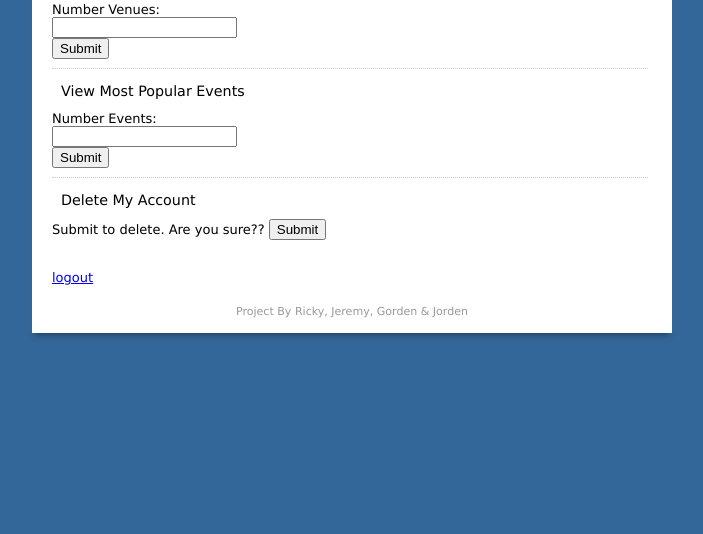
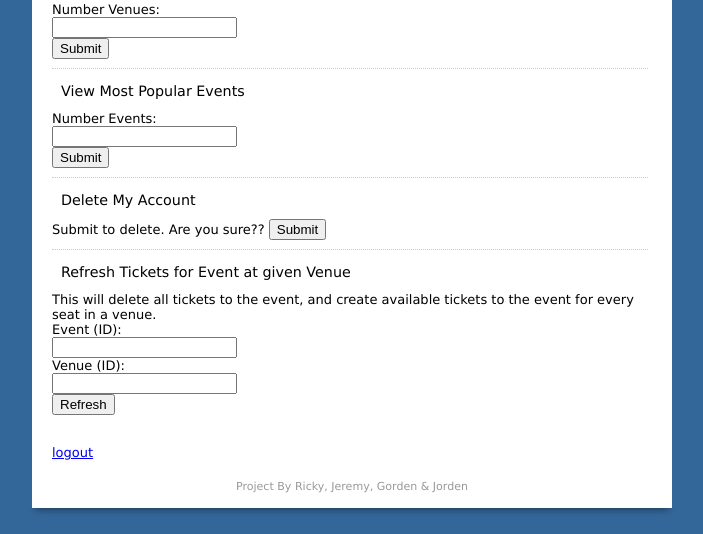
Before and after one commit to rsingla92/pigs, a PHP site: page /organizer.html in a window 1280 px wide. Shown: the part 2094-2628 px from the top of the page, without its empty margins (288-991 px from the left). Before the commit the page ends 2432 px from the top, so only its background shows below. Run offline with PHP 8.4, Linux system fonts and the light colour scheme.

Commit message:
working on refreshing tickets

```diff
--- a/html/customer.php
+++ b/html/customer.php
@@ -25,13 +25,11 @@
     {
         $eventCity = get_post_default('eventCity', ' ');
         $eventName = get_post_default('eventName', ' ');
-        $eventYear = get_post_default('eventYear', ' ');
-        $eventMonth = get_post_default('eventMonth', '');
 
 	$query = 'SELECT * FROM Event_atVenue E, venue V WHERE E.venueID = V.venueID AND V.cityName LIKE \'%'."$eventCity" .'%\' OR E.eventName LIKE \'%'.$eventName .'%\'';
 
 
-	echo "Results for events named {$eventName} on the month of {$eventMonth}, {$eventYear} in the city of {$eventCity}:<br>";
+	echo "Results for events:<br>";
 	echo run_query($query);
 	echo "Click <a href=\"customer.html\">here<//a> to go back to the main page.";
     }
--- a/html/organizer.html
+++ b/html/organizer.html
@@ -219,6 +219,18 @@
 			Submit to delete. Are you sure?? <input type="submit" value="Submit">
 		</form>
 
+        <li class="section_break">
+			<h3>Refresh Tickets for Event at given Venue</h3>
+			<p></p>
+		</li>
+		<form method="post" action="organizer.php">
+            This will delete all tickets to the event, and create available tickets to the event for every seat in a venue.<br>
+			Event (ID): <br> <input type="text" name="eventID"><br>
+			Venue (ID): <br> <input type="text" name="eventID"><br>
+		        <input type="hidden" name="action" value="18">
+			<input type="submit" value="Refresh">
+		</form>
+
 		<br><br><a href="login.html">logout</a>
 
 		</ul>
```
Also changed, not shown: html/customer.html (+0 -11 lines), html/organizer.php (+10 -0 lines).
